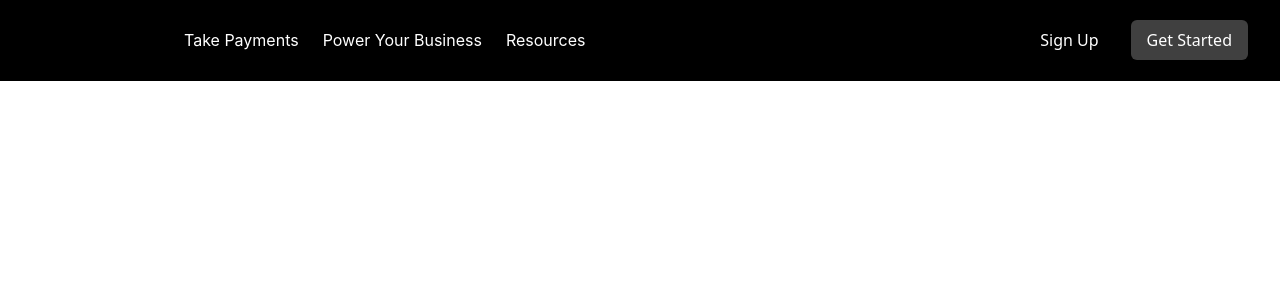
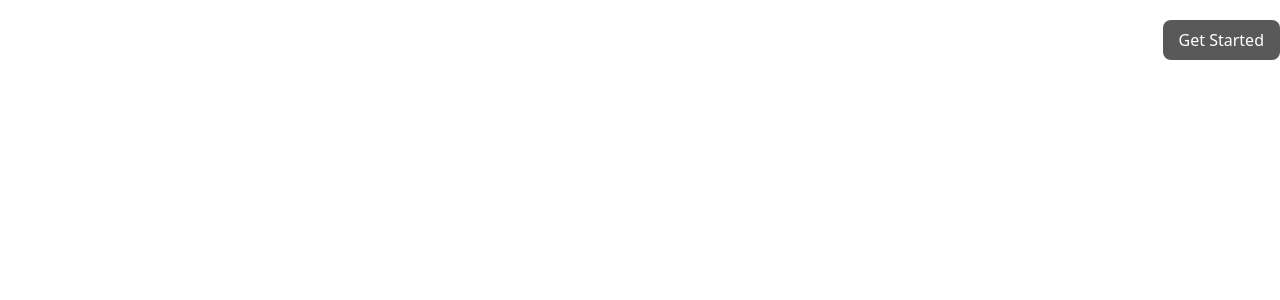
Before and after one commit to ShavidiniEkanayake/landing-design, a Next.js app: page /home in a window 1280 px wide. Shown: the top 300 px of the page. Built offline with nearby package versions, Linux system fonts and the light colour scheme; some icons are missing.

Commit message:
Styled navbar component

```diff
--- a/src/components/layout/navbar.jsx
+++ b/src/components/layout/navbar.jsx
@@ -28,13 +28,13 @@ export const NavBar = () => {
 
   return (
     <>
-      <header className="bg-black backdrop-blur dark:bg-darkmode border-b border-black/5 sticky top-0 z-[100]">
+      <header className="absolute w-full bg-transparent top-0 z-[100]">
         <div ref={navBarRef} className="container">
           <div className="flex justify-between items-center min-h-20">
-            <div className="flex items-center gap-10">
+            <div className="flex items-center gap-20">
               <Logo className="w-16 lg:w-28 h-auto2" />
 
-              <div className="hidden lg:flex items-center gap-6">
+              <div className="hidden lg:flex items-center gap-14">
                 {item.map((navItem) => (
                   <a
                     key={navItem.path}
@@ -67,13 +67,13 @@ export const NavBar = () => {
             </div>
             <div className="flex space-x-4">
               <a
-                className="rounded-md text-white px-4 py-2 hidden lg:block"
+                className="rounded-lg text-white px-4 py-2 hidden lg:block hover:bg-white/65 hover:text-purple transition-all duration-300"
                 href="/sign-in"
               >
                 Sign Up
               </a>
               <a
-                className="rounded-md text-white px-4 py-2 hidden lg:block bg-white/25 hover:bg-black hover:text-purple transition-all duration-300"
+                className="rounded-lg text-white px-4 py-2 hidden lg:block bg-black/65 hover:bg-white/65 hover:text-purple transition-all duration-300"
                 href="/get-started"
               >
                 Get Started
--- a/tailwind.config.ts
+++ b/tailwind.config.ts
@@ -9,7 +9,7 @@ const config: Config = {
   theme: {
     container: {
       center: true,
-      padding: '2rem',
+
       screens: {
         '2xl': '1400px',
       },
```
